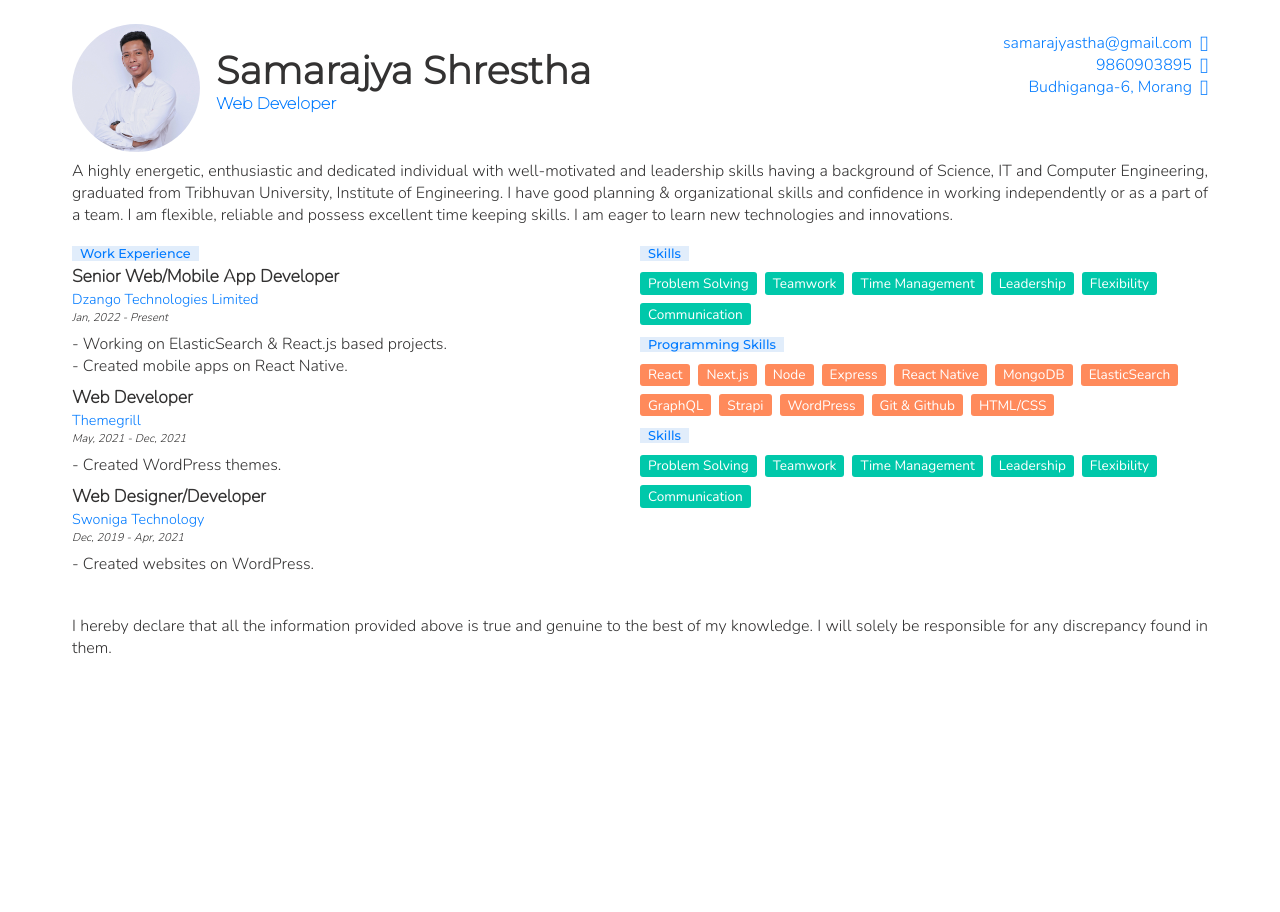
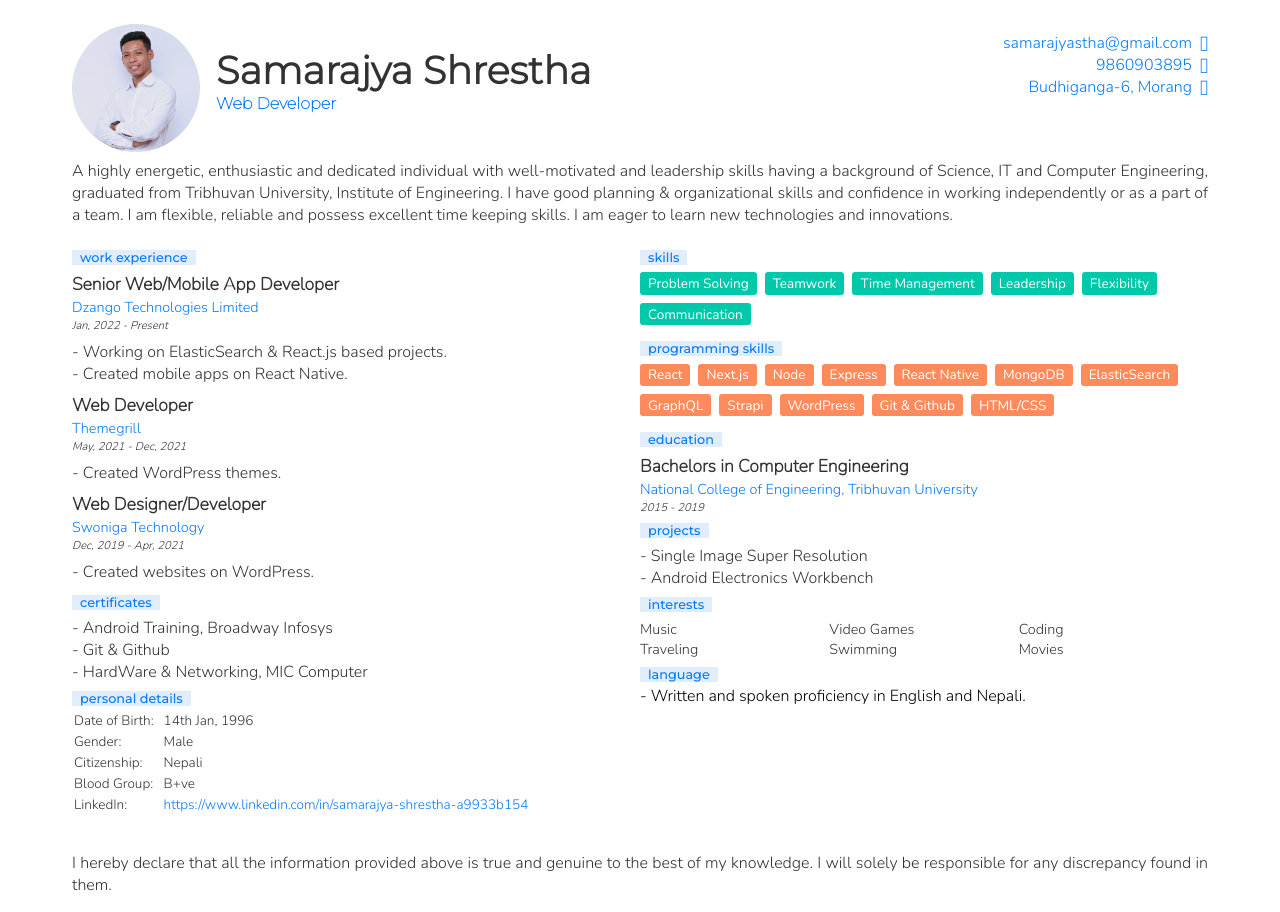
Before and after one commit to samarajyastha/portfolio, a React (Create React App) app: page / in a window 1280 px wide. Before the commit the page ends 800 px from the top, so only its background shows below. Built offline with nearby package versions, Linux system fonts and the light colour scheme.

Commit message:
feat: add remaining contents

```diff
--- /dev/null
+++ b/src/components/Certificates.tsx
@@ -0,0 +1,17 @@
+import { StyledCertificates } from "../styles/Component.styles";
+
+interface Props {
+  certificates: string[];
+}
+
+const Certificates = ({ certificates }: Props) => {
+  return (
+    <StyledCertificates>
+      {certificates.map((certificate, index) => (
+        <p key={index}>- {certificate}</p>
+      ))}
+    </StyledCertificates>
+  );
+};
+
+export default Certificates;
--- /dev/null
+++ b/src/components/Education.tsx
@@ -0,0 +1,24 @@
+import { StyledEducation } from "../styles/Component.styles";
+
+interface Props {
+  college: string;
+  collegeUrl: string;
+  degree: string;
+  duration: string;
+}
+
+const Education = ({ college, collegeUrl, degree, duration }: Props) => {
+  return (
+    <StyledEducation>
+      <div className="college">
+        <h2>{degree}</h2>
+        <a href={collegeUrl} target="_blank" rel="noreferrer">
+          {college}
+        </a>
+        <span>{duration}</span>
+      </div>
+    </StyledEducation>
+  );
+};
+
+export default Education;
--- /dev/null
+++ b/src/components/Interests.tsx
@@ -0,0 +1,17 @@
+import { StyledInterests } from "../styles/Component.styles";
+
+interface Props {
+  interests: string[];
+}
+
+const Interests = ({ interests }: Props) => {
+  return (
+    <StyledInterests>
+      {interests.map((interest, index) => (
+        <span key={index}>{interest}</span>
+      ))}
+    </StyledInterests>
+  );
+};
+
+export default Interests;
--- /dev/null
+++ b/src/components/PersonalDetails.tsx
@@ -0,0 +1,26 @@
+import { StyledPersonalDetails } from "../styles/Component.styles";
+
+interface Props {
+  personalDetails: {
+    field: string;
+    value: string;
+    link?: boolean;
+  }[];
+}
+
+const PersonalDetails = ({ personalDetails }: Props) => {
+  return (
+    <StyledPersonalDetails>
+      <tbody>
+        {personalDetails.map(({ field, value, link }, index) => (
+          <tr key={index}>
+            <td>{field}: </td>
+            <td>{link ? <a href={value}>{value}</a> : value}</td>
+          </tr>
+        ))}
+      </tbody>
+    </StyledPersonalDetails>
+  );
+};
+
+export default PersonalDetails;
--- /dev/null
+++ b/src/components/Projects.tsx
@@ -0,0 +1,17 @@
+import { StyledProjects } from "../styles/Component.styles";
+
+interface Props {
+  projects: string[];
+}
+
+const Projects = ({ projects }: Props) => {
+  return (
+    <StyledProjects>
+      {projects.map((project, index) => (
+        <p key={index}>- {project}</p>
+      ))}
+    </StyledProjects>
+  );
+};
+
+export default Projects;
--- a/src/constants/contents.ts
+++ b/src/constants/contents.ts
@@ -64,8 +64,55 @@ export const programmingSkills = [
   "HTML/CSS",
 ];
 
+export const education = {
+  degree: "Bachelors in Computer Engineering",
+  college: "National College of Engineering, Tribhuvan University",
+  collegeUrl: "https://nce.edu.np/",
+  duration: "2015 - 2019",
+};
+
 export const certificates = [
   "Android Training, Broadway Infosys",
   "Git & Github",
   "HardWare & Networking, MIC Computer",
 ];
+
+export const projects = [
+  "Single Image Super Resolution",
+  "Android Electronics Workbench",
+];
+
+export const personalDetails = [
+  {
+    field: "Date of Birth",
+    value: "14th Jan, 1996",
+  },
+  {
+    field: "Gender",
+    value: "Male",
+  },
+  {
+    field: "Citizenship",
+    value: "Nepali",
+  },
+  {
+    field: "Blood Group",
+    value: "B+ve",
+  },
+  {
+    field: "LinkedIn",
+    value: "https://www.linkedin.com/in/samarajya-shrestha-a9933b154",
+    link: true,
+  },
+];
+
+export const interests = [
+  "Music",
+  "Video Games",
+  "Coding",
+  "Traveling",
+  "Swimming",
+  "Movies",
+];
+
+export const language = "Written and spoken proficiency in English and Nepali.";
--- a/src/layouts/Portfolio.tsx
+++ b/src/layouts/Portfolio.tsx
@@ -1,5 +1,11 @@
 import {
+  certificates,
+  education,
+  interests,
+  language,
+  personalDetails,
   programmingSkills,
+  projects,
   skills,
   workExperiences,
 } from "../constants/contents";
@@ -7,30 +13,62 @@ import { StyledPortfolio } from "../styles/Layout.styles";
 import ProgrammingSkills from "../components/ProgrammingSkills";
 import Skills from "../components/Skills";
 import WorkExperience from "../components/WorkExperience";
+import Education from "../components/Education";
+import Certificates from "../components/Certificates";
+import Projects from "../components/Projects";
+import PersonalDetails from "../components/PersonalDetails";
+import Interests from "../components/Interests";
 
 const Portfolio = () => {
   return (
     <StyledPortfolio>
       <div>
         <div className="workExperience">
-          <span className="badge">Work Experience</span>
+          <span className="badge">work experience</span>
           {workExperiences.map((workExperience, index) => (
             <WorkExperience key={index} {...workExperience} />
           ))}
         </div>
+
+        <div className="certificates">
+          <span className="badge">certificates</span>
+          <Certificates certificates={certificates} />
+        </div>
+
+        <div className="personalDetails">
+          <span className="badge">personal details</span>
+          <PersonalDetails personalDetails={personalDetails} />
+        </div>
       </div>
       <div>
         <div className="skills">
-          <span className="badge">Skills</span>
+          <span className="badge">skills</span>
           <Skills skills={skills} />
         </div>
+
         <div className="programmingSkills">
-          <span className="badge">Programming Skills</span>
+          <span className="badge">programming skills</span>
           <ProgrammingSkills programmingSkills={programmingSkills} />
         </div>
-        <div className="skills">
-          <span className="badge">Skills</span>
-          <Skills skills={skills} />
+
+        <div className="education">
+          <span className="badge">education</span>
+          <Education {...education} />
+        </div>
+
+        <div className="projects">
+          <span className="badge">projects</span>
+          <Projects projects={projects} />
+        </div>
+
+        <div className="interests">
+          <span className="badge">interests</span>
+          <Interests interests={interests} />
+        </div>
+
+        <div className="language">
+          <span className="badge">language</span>
+          <p>- {language}</p>
         </div>
       </div>
     </StyledPortfolio>
--- a/src/styles/Component.styles.ts
+++ b/src/styles/Component.styles.ts
@@ -1,16 +1,8 @@
-import styled from "styled-components";
+import styled, { css } from "styled-components";
 
 import * as palette from "../constants/colors";
 
-export const StyledDescription = styled.section`
-  p {
-    color: ${palette.primaryTextColor};
-    text-align: justify;
-  }
-`;
-
-export const StyledWorkExperience = styled.div`
-  .company {
+const BaseStylesExperienceEducation = css`
   h2 {
     color: ${palette.primaryTextColor};
     font-family: "NunitoExtraLight";
@@ -29,6 +21,36 @@ export const StyledWorkExperience = styled.div`
     font-size: 0.7rem;
     font-style: italic;
   }
+`;
+
+const BaseStylesSkills = css`
+  border-radius: 3px;
+  color: ${palette.white};
+  display: inline-block;
+  font-family: "NunitoRegular";
+  font-size: 0.85rem;
+  margin-right: 0.5rem;
+  margin-bottom: 0.5rem;
+  padding: 0.1rem 0.5rem;
+  white-space: nowrap;
+`;
+
+const BaseStylesList = css`
+  p {
+    color: ${palette.primaryTextColor};
+  }
+`;
+
+export const StyledDescription = styled.section`
+  p {
+    color: ${palette.primaryTextColor};
+    text-align: justify;
+  }
+`;
+
+export const StyledWorkExperience = styled.div`
+  .company {
+    ${BaseStylesExperienceEducation}
   }
 
   .work {
@@ -44,16 +66,8 @@ export const StyledSkills = styled.div`
   margin-top: 0.5rem;
 
   span {
+    ${BaseStylesSkills}
     background-color: ${palette.pill_1};
-    border-radius: 3px;
-    color: ${palette.white};
-    display: inline-block;
-    font-family: "NunitoRegular";
-    font-size: 0.85rem;
-    margin-right: 0.5rem;
-    margin-bottom: 0.5rem;
-    padding: 0.1rem 0.5rem;
-    white-space: nowrap;
   }
 `;
 
@@ -61,15 +75,48 @@ export const StyledProgrammingSkills = styled.div`
   margin-top: 0.5rem;
 
   span {
+    ${BaseStylesSkills}
     background-color: ${palette.pill_2};
-    border-radius: 3px;
-    color: ${palette.white};
-    display: inline-block;
-    font-family: "NunitoRegular";
-    font-size: 0.85rem;
-    margin-right: 0.5rem;
-    margin-bottom: 0.5rem;
-    padding: 0.1rem 0.5rem;
-    white-space: nowrap;
   }
 `;
+
+export const StyledEducation = styled.div`
+  .college {
+    ${BaseStylesExperienceEducation}
+  }
+`;
+
+export const StyledCertificates = styled.div`
+  p {
+    color: ${palette.primaryTextColor};
+  }
+`;
+
+export const StyledProjects = styled.div`
+  ${BaseStylesList}
+`;
+
+export const StyledPersonalDetails = styled.table`
+  td {
+    color: ${palette.primaryTextColor};
+    font-size: 0.85rem;
+    padding-right: 0.5rem;
+
+    a {
+      color: ${palette.primaryColor};
+      text-decoration: none;
+    }
+  }
+`;
+
+export const StyledInterests = styled.div`
+  display: grid;
+  grid-template-columns: repeat(3, 1fr);
+
+  span {
+    color: ${palette.primaryTextColor};
+    font-size: 0.9rem;
+  }
+`;
+
+export const StyledLanguage = styled.div``;
--- a/src/styles/Layout.styles.ts
+++ b/src/styles/Layout.styles.ts
@@ -14,4 +14,8 @@ export const StyledPortfolio = styled.div`
     font-size: 0.8rem;
     padding: 0 0.5rem;
   }
+
+  div div {
+    margin: 0.25rem 0;
+  }
 `;
```
Lines whose indentation alone changed are shown as unchanged.
